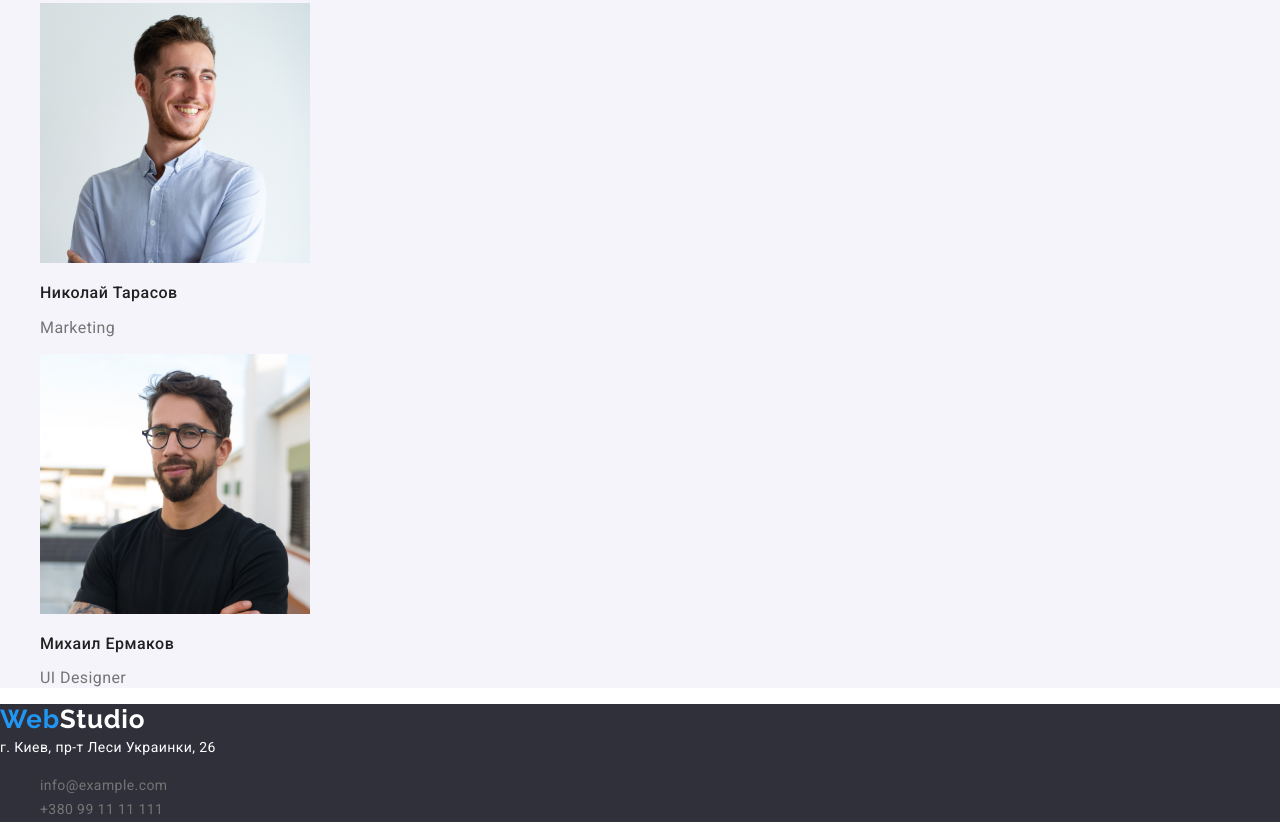
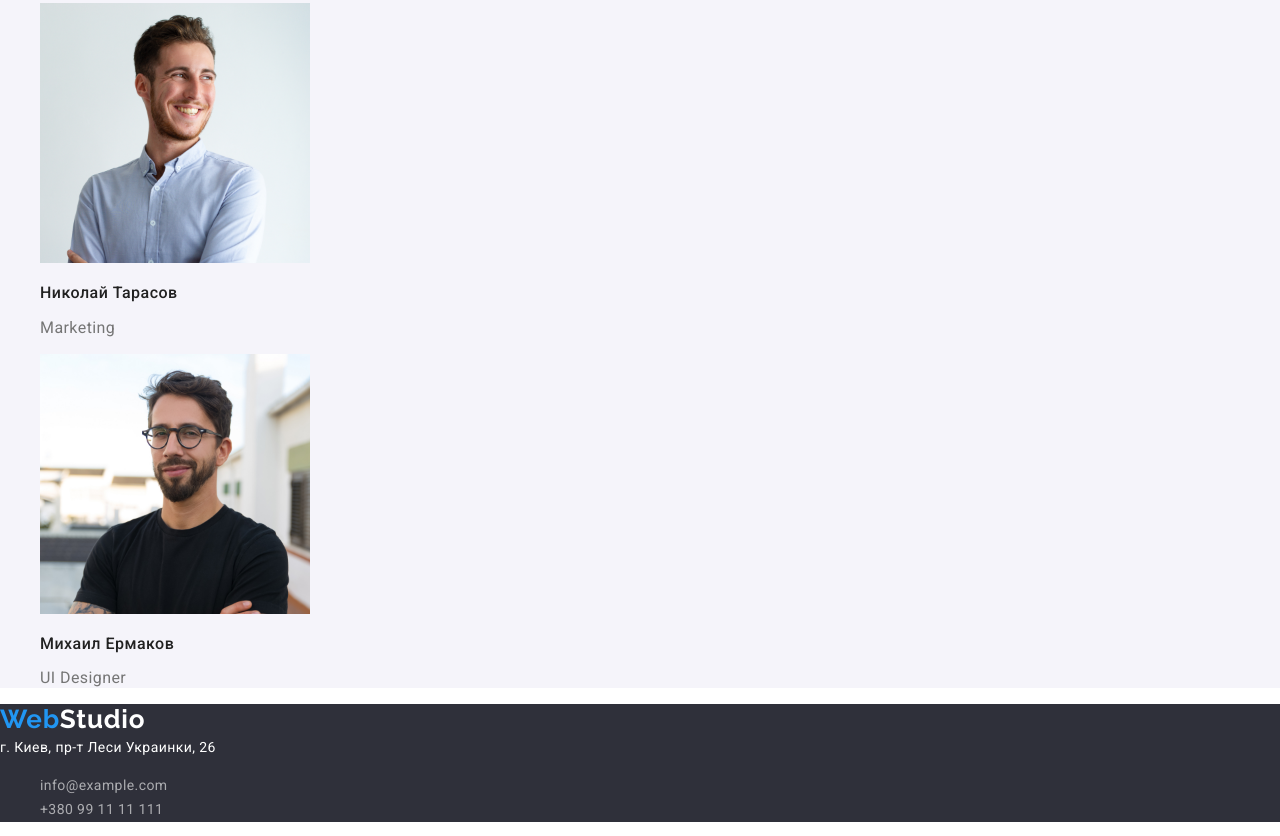
Before and after one commit to NazarkaIvanets/goit-markup-hw-02, a plain HTML site: page index.html in a window 1280 px wide. Shown: the part 2543-3379 px from the top of the page. Drawn offline with nearby package versions, Linux system fonts and the light colour scheme.

Commit message:
правка ДЗ-2

```diff
--- a/css/styles.css
+++ b/css/styles.css
@@ -43,6 +43,10 @@ address {
   line-height: 1.14;
   letter-spacing: 0.02em;
   color: var(--title-color);
+}
+
+.footer-contacts {
+  color: rgba(255, 255, 255, 0.6);
 }
 
 .main-title {
--- a/index.html
+++ b/index.html
@@ -116,12 +116,14 @@
 
             <address>г. Киев, пр-т Леси Украинки, 26</address>
 
+            <div class="footer-contacts">
                 <ul class="contact-list list">
                     <li>
                         <a class="link-action link" href="mailto:info@example.com">info@example.com</a>
                     </li>
                     <li><a class="link-action link" href="tel:+380991111111">+380 99 11 11 111</a></li>
                 </ul>
+            </div>
         </footer>
     </body>
 </html>
```
Lines whose indentation alone changed are shown as unchanged.
